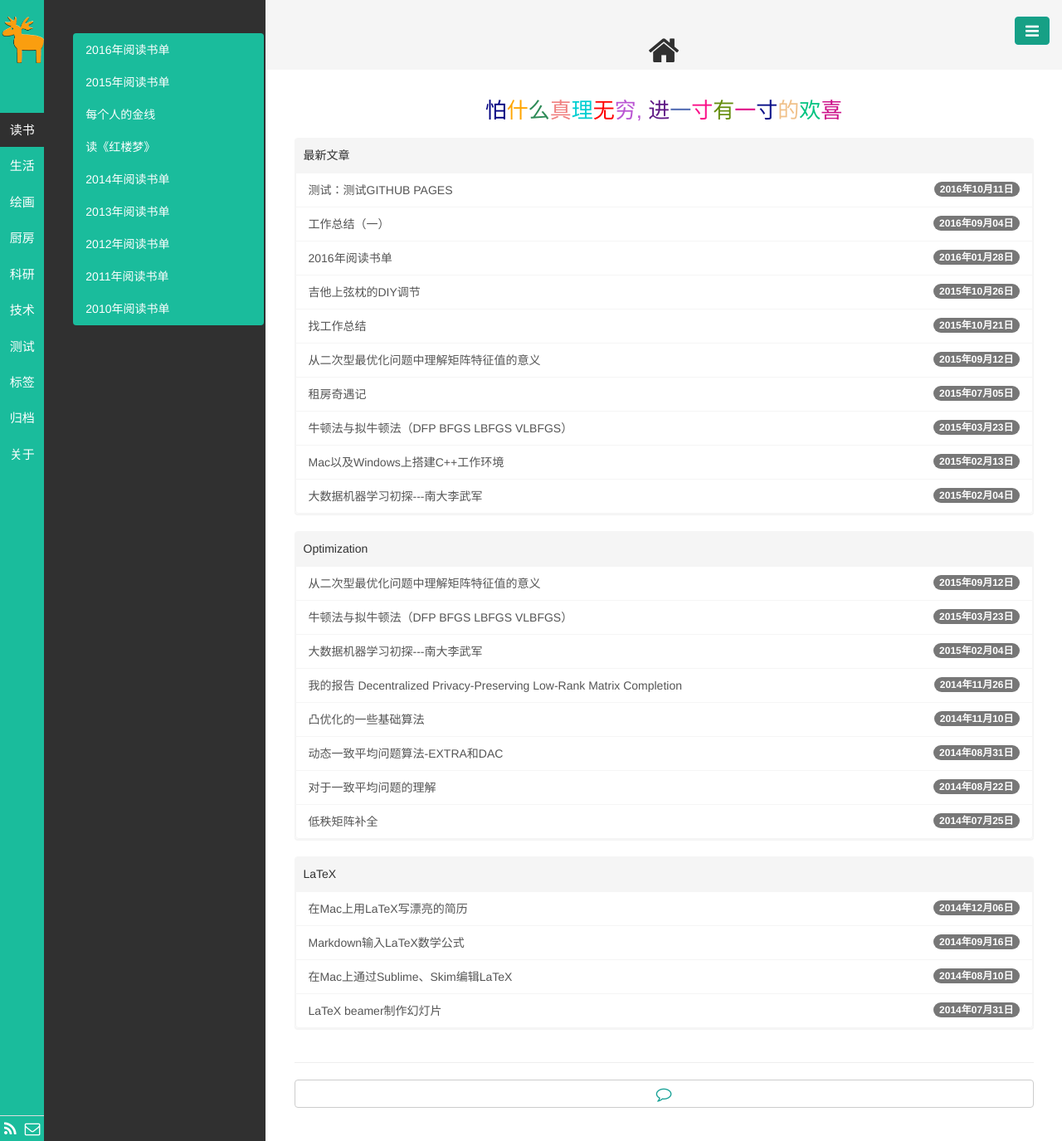
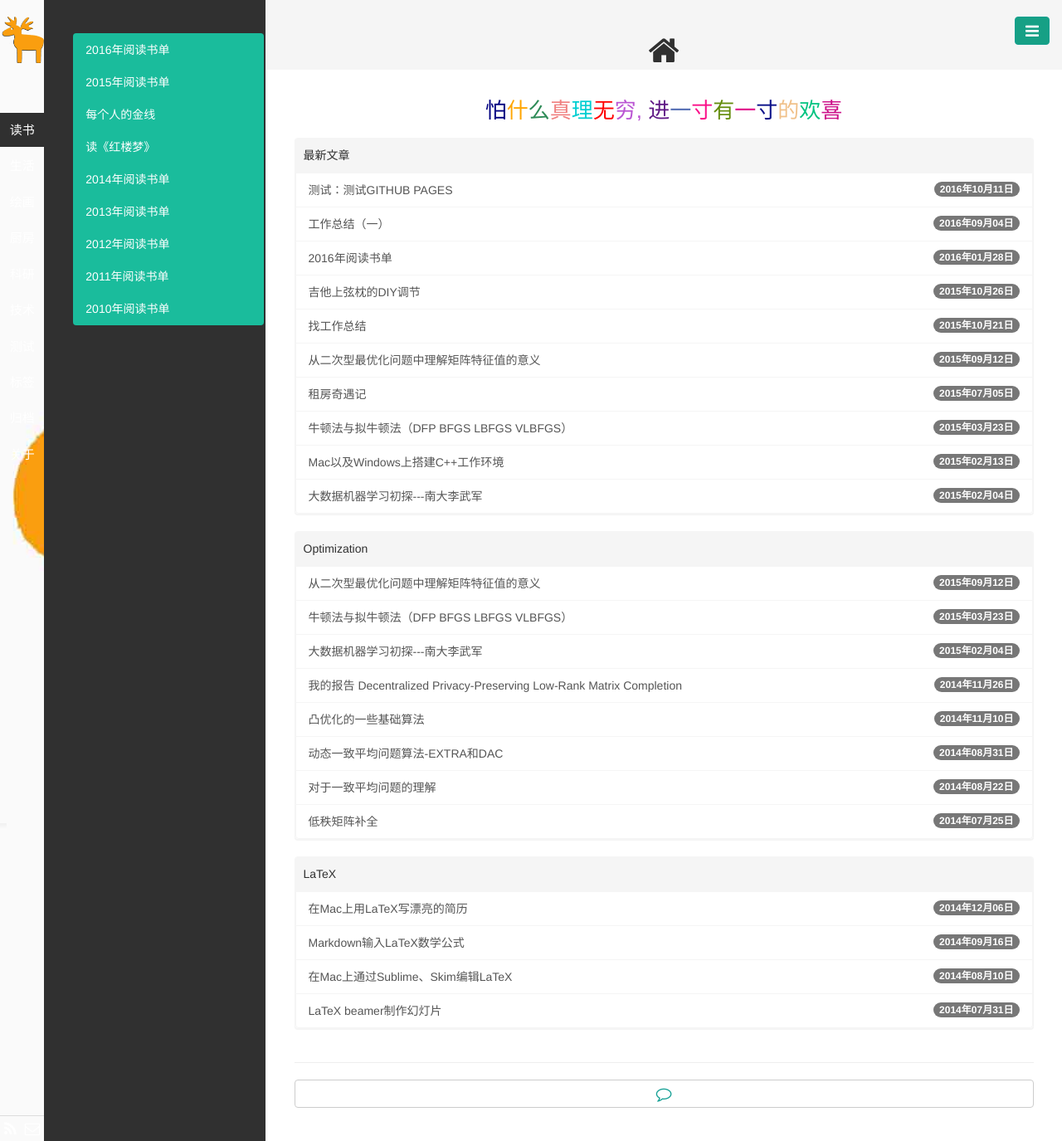
Before and after one commit to yeyafei/yeyafei.github.io, a Jekyll site: the page built from index.html, in a window 1280 px wide. Shown: the whole page at 83% size. Built offline with Jekyll 4.4.1, drawn with Linux system fonts in a browser that asks for light colours; Markdown is read by kramdown in place of the engine named in the settings; the list of posts is cut into pages by our own code.

Commit message:
test style1

```diff
--- a/public/css/base.css
+++ b/public/css/base.css
@@ -20,7 +20,7 @@ body, html {
 .aside1 {
   /*background-color: #1f2c39;*/
   background-color: #1abc9c;
-  /*background-image: url(/public/img/bg_grid.jpg);*/
+  background-image: url(/public/img/yellowdeer.jpg);
   height: 100%;
   padding-left: 0px;
   padding-right: 0px;
```
